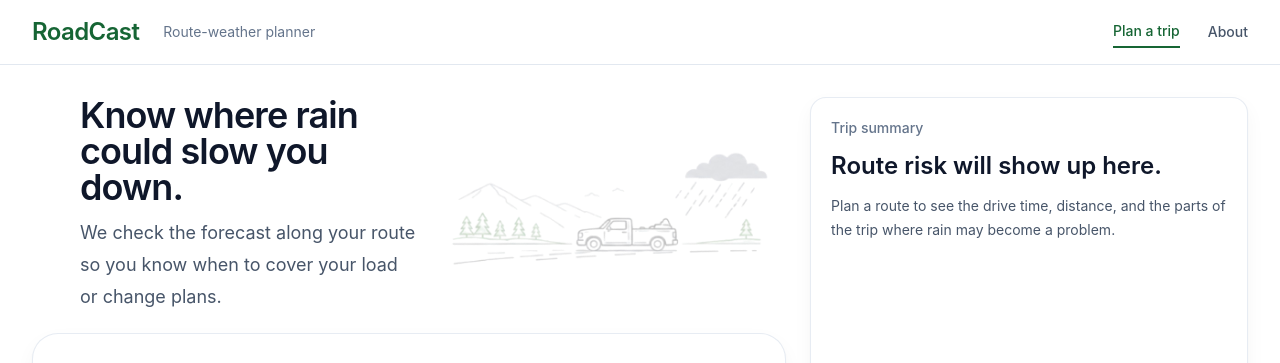
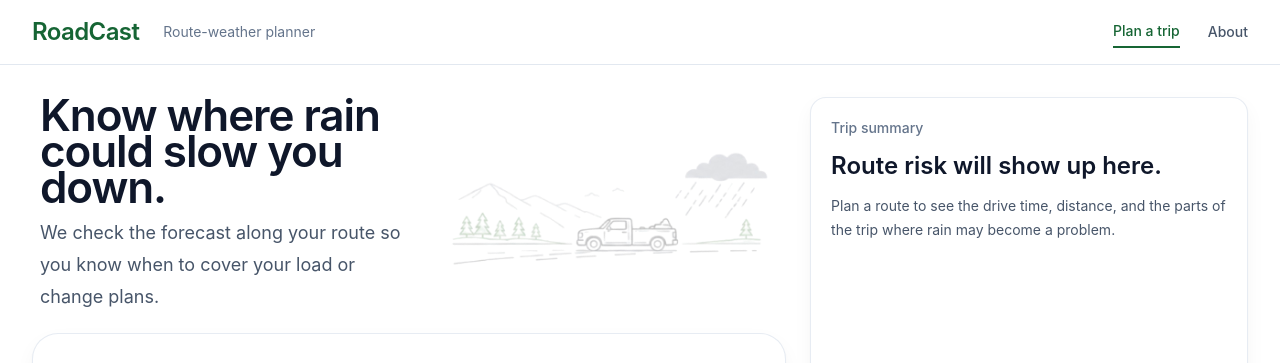
Before and after one commit to zevwin07/RoadCast, a React (Vite) app in the folder client/: page / in a window 1280 px wide. Shown: the top 363 px of the page. Built offline with nearby package versions, Linux system fonts and the light colour scheme.

Commit message:
Update header

```diff
--- a/client/src/App.tsx
+++ b/client/src/App.tsx
@@ -88,8 +88,8 @@ function App() {
         <section id="plan-a-trip" className="grid gap-6 xl:grid-cols-[1.55fr_0.9fr]">
           <div className="space-y-5">
             <div className="grid items-center gap-6 lg:grid-cols-[1fr_0.9fr]">
-              <div className="space-y-3 sm:pl-12">
-                <h1 className="max-w-3xl text-3xl font-semibold tracking-tight text-slate-900 sm:text-[2.25rem]">
+              <div className="space-y-3 sm:pl-2">
+                <h1 className="max-w-3xl text-3xl font-semibold tracking-tight text-slate-900 sm:text-[2.75rem]">
                   Know where rain could slow you down.
                 </h1>
                 <p className="max-w-2xl text-lg leading-8 text-slate-600">
```
